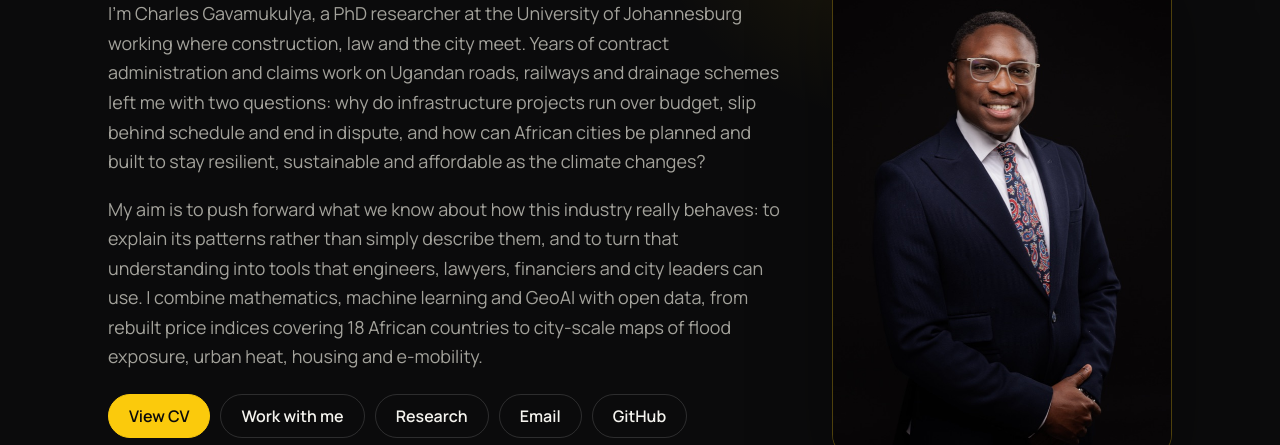
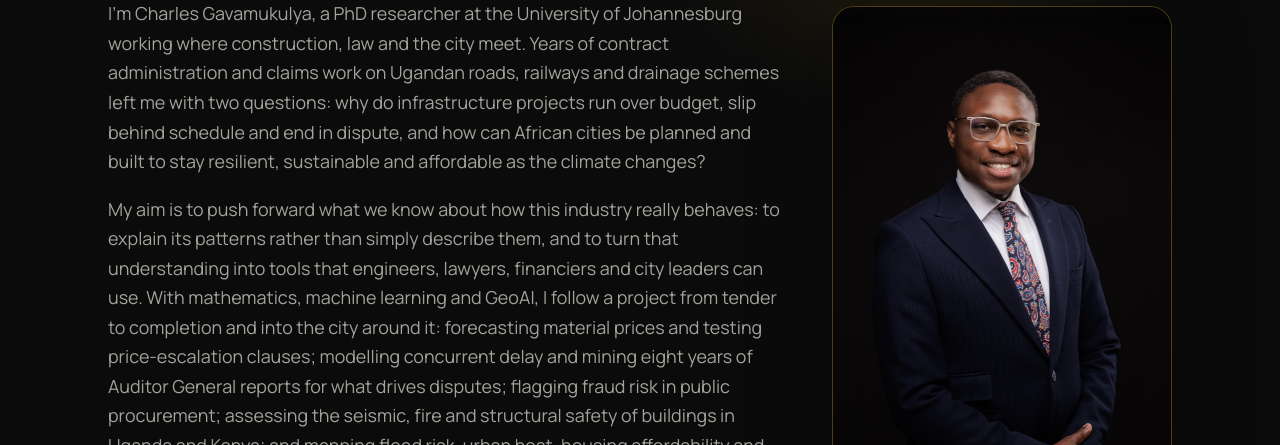
Before and after one commit to gavacharles/gavacharles.github.io, a plain HTML site: page index.html in a window 1280 px wide. Shown: the part 319-764 px from the top of the page. Drawn offline with Linux system fonts and the light colour scheme.

Commit message:
Update site 2026-11-19 22:37

```diff
--- a/index.html
+++ b/index.html
@@ -34,7 +34,7 @@
 
 <section class="hero has-photo" id="about"><div class="hero-text">
   <h1 class="rot-h1" aria-label="Turning construction and city risk into evidence you can act on."><span aria-hidden="true">Turning<br><span class="rotator" data-words="price shocks|delay claims|contract clauses|flood risk|dispute records|procurement red flags"><span class="rot-word">price shocks</span></span><br>into evidence you can act on.</span></h1>
-  <p class="lead">I&#x27;m Charles Gavamukulya, a PhD researcher at the University of Johannesburg working where construction, law and the city meet. Years of contract administration and claims work on Ugandan roads, railways and drainage schemes left me with two questions: why do infrastructure projects run over budget, slip behind schedule and end in dispute, and how can African cities be planned and built to stay resilient, sustainable and affordable as the climate changes?</p><p class="lead">My aim is to push forward what we know about how this industry really behaves: to explain its patterns rather than simply describe them, and to turn that understanding into tools that engineers, lawyers, financiers and city leaders can use. I combine mathematics, machine learning and GeoAI with open data, from rebuilt price indices covering 18 African countries to city-scale maps of flood exposure, urban heat, housing and e-mobility.</p>
+  <p class="lead">I&#x27;m Charles Gavamukulya, a PhD researcher at the University of Johannesburg working where construction, law and the city meet. Years of contract administration and claims work on Ugandan roads, railways and drainage schemes left me with two questions: why do infrastructure projects run over budget, slip behind schedule and end in dispute, and how can African cities be planned and built to stay resilient, sustainable and affordable as the climate changes?</p><p class="lead">My aim is to push forward what we know about how this industry really behaves: to explain its patterns rather than simply describe them, and to turn that understanding into tools that engineers, lawyers, financiers and city leaders can use. With mathematics, machine learning and GeoAI, I follow a project from tender to completion and into the city around it: forecasting material prices and testing price-escalation clauses; modelling concurrent delay and mining eight years of Auditor General reports for what drives disputes; flagging fraud risk in public procurement; assessing the seismic, fire and structural safety of buildings in Uganda and Kenya; and mapping flood risk, urban heat, housing affordability and where electric mobility can take hold in Kampala, Kigali and Johannesburg.</p>
   <div class="cta"><a class="btn gold" href="/cv/">View CV</a><a class="btn ghost" href="#collaborate">Work with me</a><a class="btn ghost" href="#research">Research</a><a class="btn ghost" href="mailto:charles.gavamukulya@hovequill.com">Email</a><a class="btn ghost" href="https://github.com/gavacharles" target="_blank" rel="me noopener">GitHub</a><a class="btn ghost" href="https://www.linkedin.com/in/charles-gavamukulya-fciarb-203465132" target="_blank" rel="me noopener">LinkedIn</a><a class="btn ghost" href="https://orcid.org/0009-0003-6337-6646" target="_blank" rel="me noopener">ORCID</a><a class="btn ghost" href="https://scholar.google.com/citations?user=7_nGb4QAAAAJ&hl=en" target="_blank" rel="me noopener">Google Scholar</a></div>
   <dl class="stats"><div><dt>Publications</dt><dd>11</dd></div><div><dt>Open projects</dt><dd>36</dd></div><div><dt>Research interests</dt><dd>15</dd></div></dl>
 </div><figure class="portrait"><img src="/assets/photo.jpg" alt="Portrait of Charles Gavamukulya" width="520" height="780"></figure>
```
